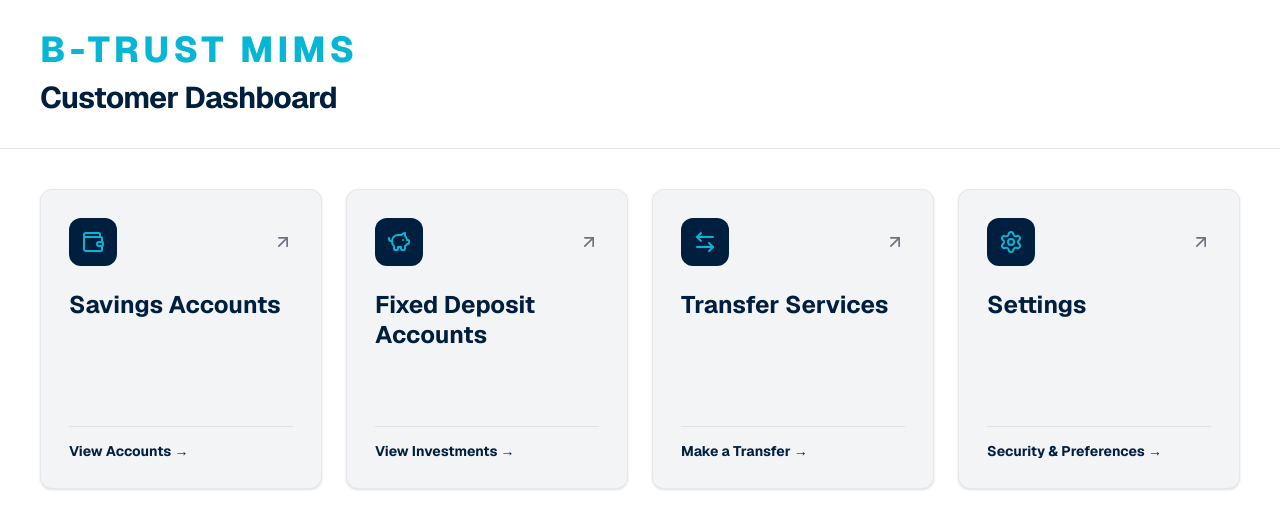
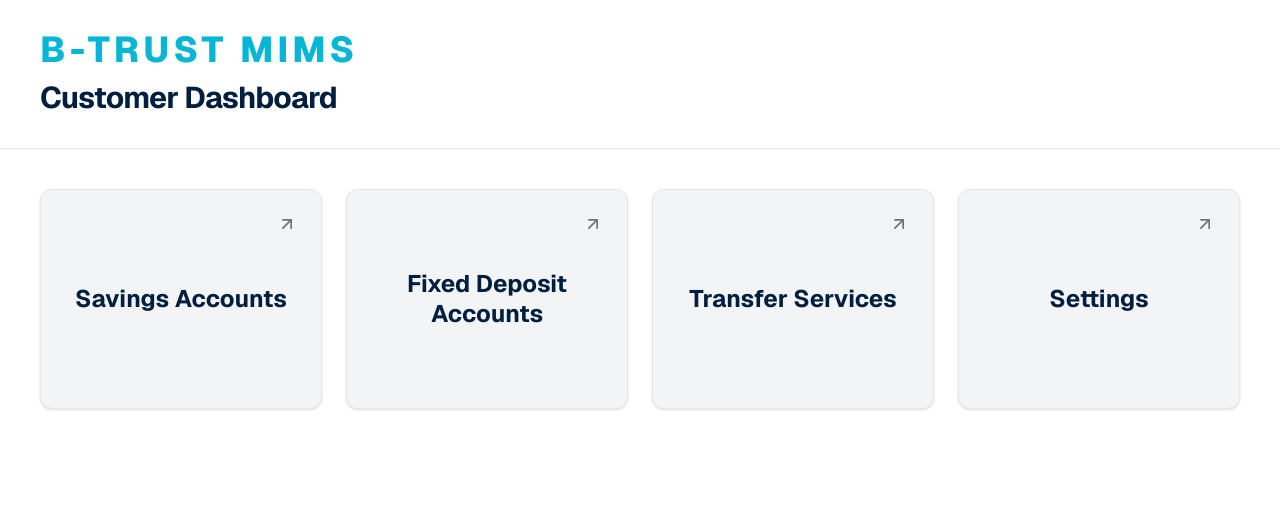
Before and after one commit to Arkeshan/B-Trust-MIMS, a Next.js app in the folder frontend/: page /customer/dashboard in a window 1280 px wide. Shown: the top 528 px of the page. Built offline with nearby package versions, Linux system fonts and the light colour scheme.

Commit message:
frontend changes

```diff
--- a/frontend/app/customer/dashboard/page.tsx
+++ b/frontend/app/customer/dashboard/page.tsx
@@ -1,13 +1,7 @@
 "use client";
 
 import Link from "next/link";
-import {
-  Wallet,
-  PiggyBank,
-  ArrowLeftRight,
-  Settings,
-  ArrowUpRight,
-} from "lucide-react";
+import { ArrowUpRight } from "lucide-react";
 
 export default function CustomerDashboard() {
   return (
@@ -27,102 +21,54 @@ export default function CustomerDashboard() {
         <section className="grid grid-cols-1 gap-6 sm:grid-cols-2 lg:grid-cols-4">
           <Link
             href="/customer/savings"
-            className="group flex min-h-[300px] flex-col justify-between rounded-xl border border-gray-200 bg-[#F3F4F6] p-7 shadow-sm transition-all hover:border-[#06B6D4] hover:shadow-md cursor-pointer"
+            className="group relative flex min-h-[220px] items-center justify-center rounded-xl border border-gray-200 bg-[#F3F4F6] p-7 text-center shadow-sm transition-all hover:border-[#06B6D4] hover:shadow-md cursor-pointer"
           >
-            <div>
-              <div className="flex items-center justify-between">
-                <div className="rounded-xl bg-[#001F3F] p-3 text-[#06B6D4]">
-                  <Wallet size={24} />
-                </div>
             <ArrowUpRight
               size={20}
-                  className="text-[#6B7280] transition-transform group-hover:-translate-y-0.5 group-hover:translate-x-0.5 group-hover:text-[#06B6D4]"
+              className="absolute right-6 top-6 text-[#6B7280] transition-transform group-hover:-translate-y-0.5 group-hover:translate-x-0.5 group-hover:text-[#06B6D4]"
             />
-              </div>
-              <h2 className="mt-6 text-2xl font-bold leading-tight text-[#001F3F]">
+            <h2 className="text-2xl font-bold leading-tight text-[#001F3F]">
               Savings Accounts
             </h2>
-            </div>
-            <div className="pt-4 border-t border-gray-300/60">
-              <span className="flex items-center gap-1 text-sm font-bold leading-tight text-[#001F3F] group-hover:text-[#06B6D4]">
-                View Accounts &rarr;
-              </span>
-            </div>
           </Link>
 
           <Link
             href="/customer/fd"
-            className="group flex min-h-[300px] flex-col justify-between rounded-xl border border-gray-200 bg-[#F3F4F6] p-7 shadow-sm transition-all hover:border-[#06B6D4] hover:shadow-md cursor-pointer"
+            className="group relative flex min-h-[220px] items-center justify-center rounded-xl border border-gray-200 bg-[#F3F4F6] p-7 text-center shadow-sm transition-all hover:border-[#06B6D4] hover:shadow-md cursor-pointer"
           >
-            <div>
-              <div className="flex items-center justify-between">
-                <div className="rounded-xl bg-[#001F3F] p-3 text-[#06B6D4]">
-                  <PiggyBank size={24} />
-                </div>
             <ArrowUpRight
               size={20}
-                  className="text-[#6B7280] transition-transform group-hover:-translate-y-0.5 group-hover:translate-x-0.5 group-hover:text-[#06B6D4]"
+              className="absolute right-6 top-6 text-[#6B7280] transition-transform group-hover:-translate-y-0.5 group-hover:translate-x-0.5 group-hover:text-[#06B6D4]"
             />
-              </div>
-              <h2 className="mt-6 text-2xl font-bold leading-tight text-[#001F3F]">
+            <h2 className="text-2xl font-bold leading-tight text-[#001F3F]">
               Fixed Deposit Accounts
             </h2>
-            </div>
-            <div className="pt-4 border-t border-gray-300/60">
-              <span className="flex items-center gap-1 text-sm font-bold leading-tight text-[#001F3F] group-hover:text-[#06B6D4]">
-                View Investments &rarr;
-              </span>
-            </div>
           </Link>
 
           <Link
             href="/customer/transfer"
-            className="group flex min-h-[300px] flex-col justify-between rounded-xl border border-gray-200 bg-[#F3F4F6] p-7 shadow-sm transition-all hover:border-[#06B6D4] hover:shadow-md cursor-pointer"
+            className="group relative flex min-h-[220px] items-center justify-center rounded-xl border border-gray-200 bg-[#F3F4F6] p-7 text-center shadow-sm transition-all hover:border-[#06B6D4] hover:shadow-md cursor-pointer"
           >
-            <div>
-              <div className="flex items-center justify-between">
-                <div className="rounded-xl bg-[#001F3F] p-3 text-[#06B6D4]">
-                  <ArrowLeftRight size={24} />
-                </div>
             <ArrowUpRight
               size={20}
-                  className="text-[#6B7280] transition-transform group-hover:-translate-y-0.5 group-hover:translate-x-0.5 group-hover:text-[#06B6D4]"
+              className="absolute right-6 top-6 text-[#6B7280] transition-transform group-hover:-translate-y-0.5 group-hover:translate-x-0.5 group-hover:text-[#06B6D4]"
             />
-              </div>
-              <h2 className="mt-6 text-2xl font-bold leading-tight text-[#001F3F]">
+            <h2 className="text-2xl font-bold leading-tight text-[#001F3F]">
               Transfer Services
             </h2>
-            </div>
-            <div className="pt-4 border-t border-gray-300/60">
-              <span className="flex items-center gap-1 text-sm font-bold leading-tight text-[#001F3F] group-hover:text-[#06B6D4]">
-                Make a Transfer &rarr;
-              </span>
-            </div>
           </Link>
 
           <Link
             href="/customer/settings"
-            className="group flex min-h-[300px] flex-col justify-between rounded-xl border border-gray-200 bg-[#F3F4F6] p-7 shadow-sm transition-all hover:border-[#06B6D4] hover:shadow-md cursor-pointer"
+            className="group relative flex min-h-[220px] items-center justify-center rounded-xl border border-gray-200 bg-[#F3F4F6] p-7 text-center shadow-sm transition-all hover:border-[#06B6D4] hover:shadow-md cursor-pointer"
           >
-            <div>
-              <div className="flex items-center justify-between">
-                <div className="rounded-xl bg-[#001F3F] p-3 text-[#06B6D4]">
-                  <Settings size={24} />
-                </div>
             <ArrowUpRight
               size={20}
-                  className="text-[#6B7280] transition-transform group-hover:-translate-y-0.5 group-hover:translate-x-0.5 group-hover:text-[#06B6D4]"
+              className="absolute right-6 top-6 text-[#6B7280] transition-transform group-hover:-translate-y-0.5 group-hover:translate-x-0.5 group-hover:text-[#06B6D4]"
             />
-              </div>
-              <h2 className="mt-6 text-2xl font-bold leading-tight text-[#001F3F]">
+            <h2 className="text-2xl font-bold leading-tight text-[#001F3F]">
               Settings
             </h2>
-            </div>
-            <div className="pt-4 border-t border-gray-300/60">
-              <span className="flex items-center gap-1 text-sm font-bold leading-tight text-[#001F3F] group-hover:text-[#06B6D4]">
-                Security & Preferences &rarr;
-              </span>
-            </div>
           </Link>
         </section>
       </div>
--- a/frontend/app/customer/fd/page.tsx
+++ b/frontend/app/customer/fd/page.tsx
@@ -5,11 +5,9 @@ import Link from "next/link";
 import { useSearchParams } from "next/navigation";
 import {
   ArrowLeft,
-  RefreshCw,
   PiggyBank,
   Calendar,
   Clock,
-  TrendingUp,
   CheckCircle2,
   AlertCircle,
 } from "lucide-react";
@@ -71,7 +69,6 @@ function daysUntil(iso: string): number {
 function FDCard({ fd }: { fd: FixedDeposit }) {
   const days = daysUntil(fd.next_payout_date);
   const term = fd.plan?.term_months || 12;
-  const rate = fd.plan?.interest_rate || 0;
   const pct = Math.min(
     100,
     (fd.interest_paid_so_far / (fd.investment || 1)) * 100 * (12 / term),
@@ -99,17 +96,12 @@ function FDCard({ fd }: { fd: FixedDeposit }) {
         </span>
       </div>
 
-      <div className="mb-2">
+      <div>
         <span className="text-xs text-[#6B7280]">Principal Investment</span>
         <p className="text-2xl font-extrabold text-[#001F3F] tracking-tight">
           {fmtLKR(fd.investment)}
         </p>
       </div>
-
-      <p className="text-xs font-semibold text-emerald-600 flex items-center gap-1">
-        <TrendingUp size={14} />
-        {rate}% p.a. · {fmtLKR(fd.interest_paid_so_far)} earned to date
-      </p>
 
       {/* Progress bar */}
       <div className="mt-4 h-1.5 w-full rounded-full bg-gray-300/70 overflow-hidden">
@@ -136,11 +128,11 @@ function FDCard({ fd }: { fd: FixedDeposit }) {
             {fmtDate(fd.maturity_date)}
           </p>
         </div>
-        <div className="col-span-2 rounded-lg border border-amber-200 bg-amber-50 p-2.5 text-center">
-          <p className="text-[11px] font-medium text-amber-800">
+        <div className="col-span-2 rounded-lg bg-white border border-gray-200/80 p-2.5 text-center">
+          <p className="text-[11px] font-medium text-[#6B7280]">
             Next Payout Cycle
           </p>
-          <p className="text-sm font-bold text-amber-900">
+          <p className="text-sm font-bold text-[#001F3F] mt-0.5">
             {days === 0
               ? "Due Today"
               : `In ${days} day${days !== 1 ? "s" : ""}`}{" "}
@@ -196,7 +188,7 @@ export default function CustomerFDPage() {
     } finally {
       setLoading(false);
     }
-  }, []);
+  }, [linkedParam]);
 
   useEffect(() => {
     loadFDs();
@@ -255,8 +247,7 @@ export default function CustomerFDPage() {
     <main className="min-h-screen bg-[#FFFFFF] text-[#000000] font-sans">
       {/* Header */}
       <header className="border-b border-gray-200 bg-[#FFFFFF] px-6 py-5 sm:px-10">
-        <div className="mx-auto max-w-7xl flex flex-col gap-4 sm:flex-row sm:items-center sm:justify-between">
-          <div className="flex items-center gap-3">
+        <div className="mx-auto max-w-7xl flex items-center gap-3">
           <Link
             href="/customer/dashboard"
             className="rounded-lg border border-gray-200 p-2 text-[#001F3F] hover:bg-[#F3F4F6] transition"
@@ -269,15 +260,6 @@ export default function CustomerFDPage() {
             </h1>
           </div>
         </div>
-
-          <button
-            onClick={loadFDs}
-            className="flex items-center gap-1.5 rounded-lg border border-gray-200 bg-[#F3F4F6] px-3.5 py-2 text-xs font-semibold text-[#001F3F] hover:border-[#06B6D4] transition cursor-pointer"
-          >
-            <RefreshCw size={14} className={loading ? "animate-spin" : ""} />
-            Refresh List
-          </button>
-        </div>
       </header>
 
       <div className="mx-auto max-w-7xl px-6 py-8 sm:px-10 space-y-8">
@@ -288,11 +270,6 @@ export default function CustomerFDPage() {
               <h2 className="text-base font-bold text-[#001F3F] uppercase tracking-wider">
                 Active Term Investments
               </h2>
-              {fds.length > 0 && (
-                <span className="rounded-full bg-cyan-100 px-2.5 py-0.5 text-xs font-bold text-[#001F3F]">
-                  {fds.length} Active
-                </span>
-              )}
             </div>
 
             {loading && (
@@ -330,7 +307,6 @@ export default function CustomerFDPage() {
 
           {/* ── Right Column: Management Actions ── */}
           <aside className="space-y-6">
-            {/* Open FD Form: unavailable when the selected account already has an FD. */}
             {(!linkedParam || fds.length === 0) && (
               <div className="rounded-xl border border-gray-200 bg-[#F3F4F6] p-6 shadow-sm">
                 <h3 className="text-base font-bold text-[#001F3F]">
@@ -342,7 +318,6 @@ export default function CustomerFDPage() {
                 </p>
 
                 <form onSubmit={handleOpenFD} className="mt-5 space-y-4">
-                  {/* Savings Account */}
                   <div>
                     <label
                       htmlFor="fd-account-no"
@@ -361,7 +336,6 @@ export default function CustomerFDPage() {
                     />
                   </div>
 
-                  {/* Plan Selection */}
                   <div>
                     <label className="block text-xs font-semibold uppercase text-[#6B7280] mb-1">
                       Select Plan Tier
@@ -391,7 +365,6 @@ export default function CustomerFDPage() {
                     </div>
                   </div>
 
-                  {/* Deposit Investment */}
                   <div>
                     <label
                       htmlFor="fd-investment"
@@ -412,7 +385,6 @@ export default function CustomerFDPage() {
                     />
                   </div>
 
-                  {/* Form Message */}
                   {formResult && (
                     <div
                       className={`flex items-start gap-2 rounded-lg p-3 text-xs border ${
```
Also changed, not shown: frontend/app/customer/savings/page.tsx (+13 -54 lines). Lines whose indentation alone changed are shown as unchanged.
